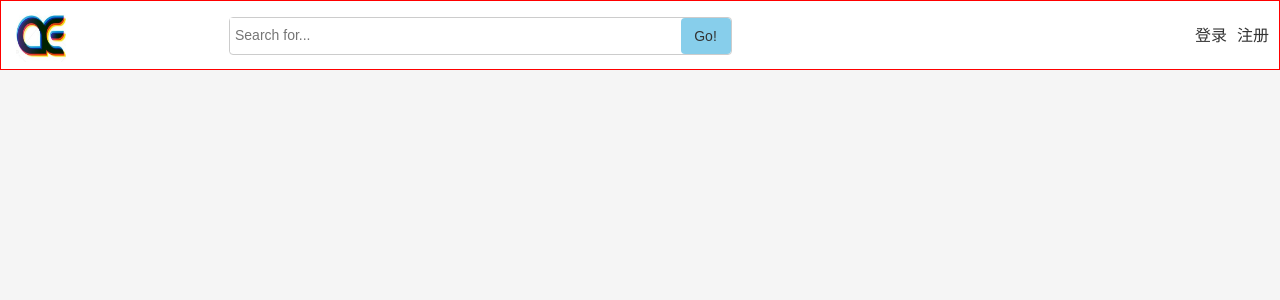
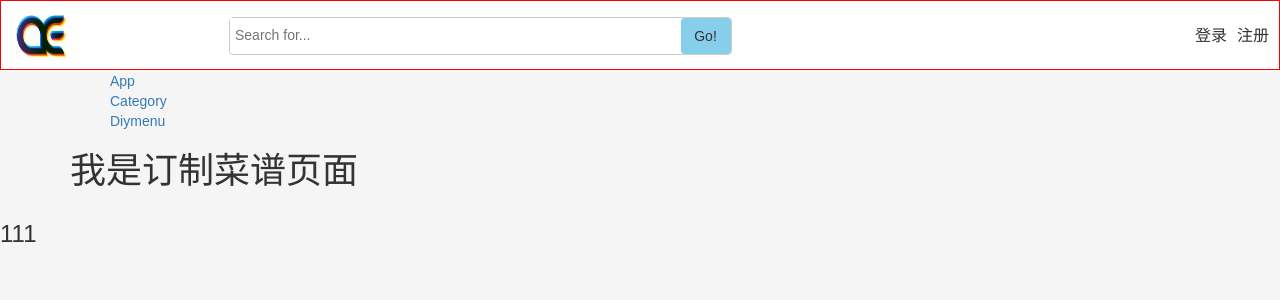
Before and after one commit to Emma-1024/aemenu, a React (Create React App) app: page /diymenu in a window 1280 px wide. Shown: the top 300 px of the page. Built offline with nearby package versions, Linux system fonts and the light colour scheme.

Commit message:
Add Eslint and debugger

```diff
--- a/src/components/App.js
+++ b/src/components/App.js
@@ -1,6 +1,7 @@
 import React, { Component } from 'react';
 import { BrowserRouter as Router, Route, Link } from "react-router-dom";
 import { Navbar, Jumbotron, Button, Grid, Row, Col, Image} from 'react-bootstrap';
+import Nav from './Nav';
 import '../css/App.css';
 
 class App extends Component {
@@ -34,13 +35,17 @@ class App extends Component {
           </Grid>
           {/* 导航 */}
           <Grid container>
+            <Nav />
+          </Grid>
+          <h3>111</h3>
 
-          </Grid>
         </div>
       </Router>
 
 
-    );
+
+
+    )
   }
 }
 
--- /dev/null
+++ b/src/components/Category.js
@@ -0,0 +1,8 @@
+import React from 'react'
+
+export default () => (
+
+    <div>
+        <h1>我是分类页面</h1>
+    </div>
+)
--- /dev/null
+++ b/src/components/Diymenu.js
@@ -0,0 +1,7 @@
+import React from 'react'
+
+export default () => (
+    <div>
+        <h1>我是订制菜谱页面</h1>
+    </div>
+)
--- a/src/components/Nav.js
+++ b/src/components/Nav.js
@@ -3,17 +3,26 @@ import { BrowserRouter as Router, Route, Link } from "react-router-dom";
 import { Navbar, Jumbotron, Button, Grid, Row, Col, Image} from 'react-bootstrap';
 import '../css/App.css';
 
-import App from './App'
+import App from './App';
+import Category from './Category';
+import Diymenu from './Diymenu';
+
 const Nav = () => (
-    <Router>
     <div>
         <ul>
             <li>
-
+                <Link to="/">App</Link>
+            </li>
+            <li>
+                <Link to="/category">Category</Link>
+            </li>
+            <li>
+                <Link to="/diymenu">Diymenu</Link>
             </li>
         </ul>
+        <Route path="/category" component={Category}></Route>
+        <Route path="/diymenu" component={Diymenu}></Route>
     </div>
-    </Router>
 )
 
 export default Nav
--- a/src/css/index.css
+++ b/src/css/index.css
@@ -6,3 +6,6 @@ body {
   font-family: 'Microsoft YaHei', sans-serif;
   background-color: #f5f5f5;
 }
+ul {
+  list-style: none;
+}
```
Also changed, not shown: .eslintrc.json (added), 1 other file (tests, documents, lock files or other folders). Lines whose indentation alone changed are shown as unchanged.
